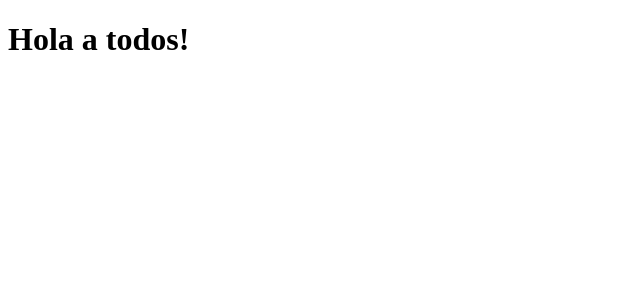
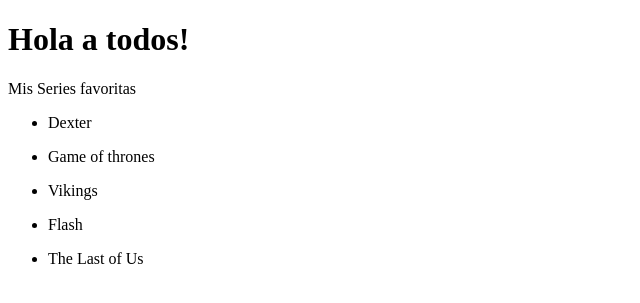
Before and after one commit to mayuelcuarto/curso-spring, a Spring Boot app: page / in a window 1280 px wide. Shown: the top 303 px of the page, without its empty margins (0-640 px from the left). Run offline with Spring Boot 4, Linux system fonts and the light colour scheme.

Commit message:
Creacion de metodo modelo y vista

```diff
--- a/ejemplos/src/main/java/com/codigofacilito/ejemplos/controllers/IndexController.java
+++ b/ejemplos/src/main/java/com/codigofacilito/ejemplos/controllers/IndexController.java
@@ -1,9 +1,13 @@
 package com.codigofacilito.ejemplos.controllers;
+
+import java.util.List;
 
 import org.springframework.stereotype.Controller;
 import org.springframework.ui.Model;
 import org.springframework.web.bind.annotation.GetMapping;
+import org.springframework.web.bind.annotation.ModelAttribute;
 import org.springframework.web.bind.annotation.PostMapping;
+import org.springframework.web.servlet.ModelAndView;
 
 @Controller
 public class IndexController {
@@ -12,7 +16,30 @@ public class IndexController {
 	public String index(Model model) {
 		model.addAttribute("titulo", "Soy el titulo");
 		model.addAttribute("saludo", "Hola a todos!");
+		model.addAttribute("show", false);
+		//List<String> series = List.of("Dexter", "Game of thrones", "Vikings");
+		//model.addAttribute("series", series);
+
 		return "index";
+	}
+
+	@GetMapping(value = "/index-mv")
+	public ModelAndView indexMV(ModelAndView mv) {
+		mv.addObject("titulo", "Título de MV");
+		mv.addObject("saludo", "Saludo de MV");
+		mv.addObject("show", true);
+
+		//List<String> series = List.of("Dexter", "Game of thrones", "Vikings");
+		//mv.addObject("series", series);
+
+		mv.setViewName("index");
+
+		return mv;
+	}
+
+	@ModelAttribute("series")
+	public List<String> getSeries(){
+		return List.of("Dexter", "Game of thrones", "Vikings", "Flash", "The Last of Us");
 	}
 
 	@PostMapping(value = "/index-post")
--- a/ejemplos/src/main/resources/templates/index.html
+++ b/ejemplos/src/main/resources/templates/index.html
@@ -5,5 +5,14 @@
 	</head>
 	<body>
 		<h1 th:text="${saludo}"></h1>
+		<div th:if="${show}">
+			Contenido del div
+		</div>
+		<div th:if="${series != null}">
+			Mis Series favoritas
+			<ul th:each="serie : ${series}">
+				<li th:text="${serie}"></li>
+			</ul>
+		</div>
 	</body>
 </html>
```
